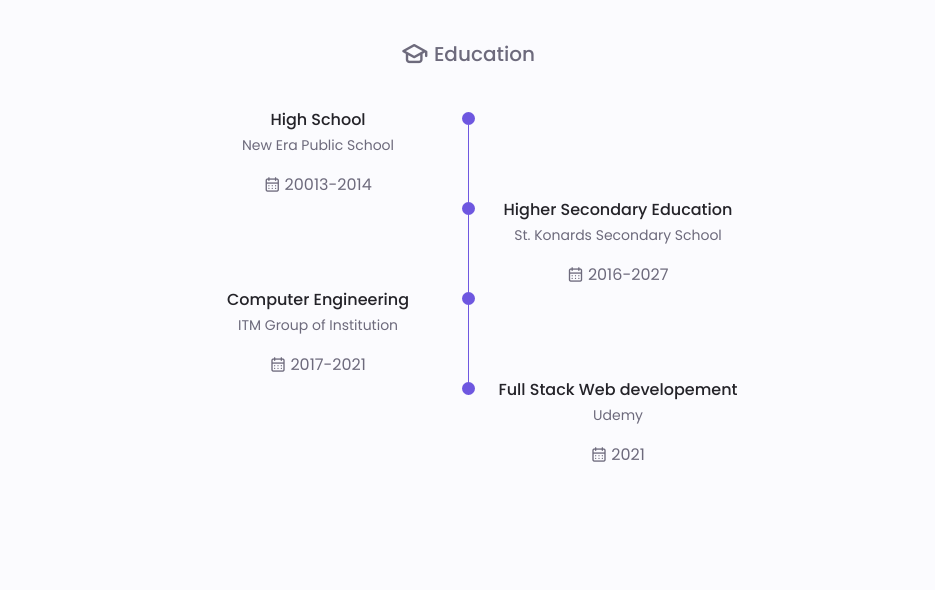
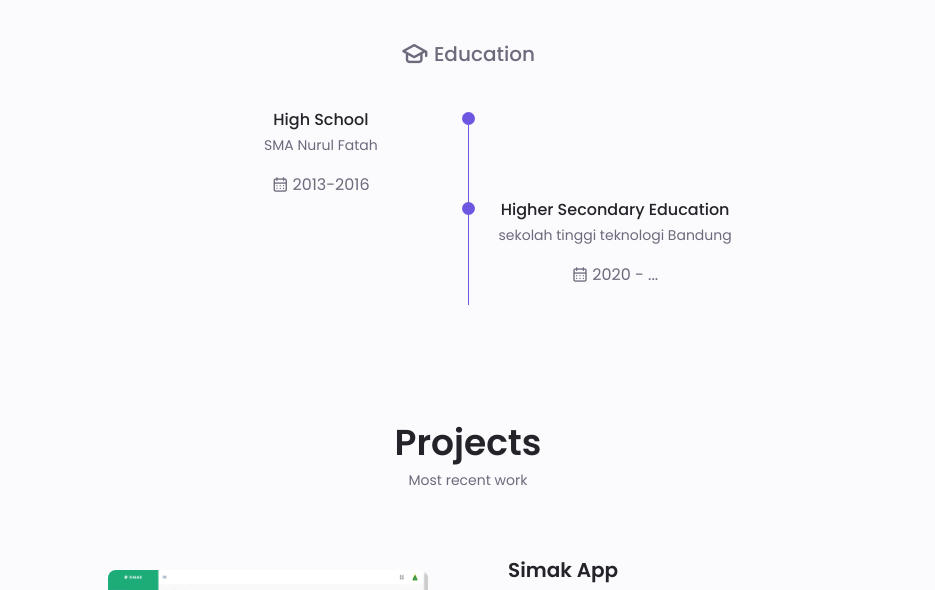
Before and after one commit to YoxApp/panduan, a plain HTML site: page index.html in a window 1280 px wide. Shown: the part 1580-2170 px from the top of the page, without its empty margins (172-1107 px from the left). Drawn offline with nearby package versions, Linux system fonts and the light colour scheme.

Commit message:
Update index.html

```diff
--- a/index.html
+++ b/index.html
@@ -27,9 +27,7 @@
             <li class="nav__item">
               <a href="#skills" class="nav__link"><i class="uil uil-file-alt nav__icon"></i>Skills</a>
             </li>
-            <li class="nav__item">
-              <a href="#services" class="nav__link"><i class="uil uil-briefcase-alt nav__icon"></i>Services</a>
-            </li>
+
             <li class="nav__item">
               <a href="#projects" class="nav__link"><i class="uil uil-scenery nav__icon"></i>Projects</a>
             </li>
@@ -68,7 +66,7 @@
               developer, with extensive knowledge in web technologies and in
               Programming.My aim is to create stylish websites<br>
               I am also a blogger. Read my blogs on
-              <a href="https://adityayaduvanshi.medium.com/" target="__blank"> Medium.</a>
+              <a href="#" target="__blank">blogger</a>
             </p>
             <div class="about__info">
               <div>
@@ -82,7 +80,7 @@
                   project</span>
               </div>
               <div>
-                <span class="about__info-title"><a href="https://open.spotify.com/user/9rajyhn03ll8w0ohk7usytvp2" target="_blank"><img src="https://img.icons8.com/doodle/48/000000/spotify.png"></a></span>
+                <span class="about__info-title"><a href="#" target="_blank"><img src="https://img.icons8.com/doodle/48/000000/spotify.png"></a></span>
                 <span class="about__info-name">My spotify <br> </span>
               </div>
             </div>
@@ -230,10 +228,10 @@
               <div class="qualification__data">
                 <div>
                   <h3 class="qualification__title">High School</h3>
-                  <span class="qualification__subtitle">New Era Public School</span>
+                  <span class="qualification__subtitle">SMA Nurul Fatah</span>
                   <div class="qualification__calender">
                     <i class="uil uil-calendar-alt"> </i>
-                    20013-2014
+                    2013-2016
                   </div>
                 </div>
                 <div>
@@ -254,51 +252,17 @@
                   <h3 class="qualification__title">
                     Higher Secondary Education
                   </h3>
-                  <span class="qualification__subtitle">St. Konards Secondary School</span>
+                  <span class="qualification__subtitle">sekolah tinggi teknologi Bandung</span>
                   <div class="qualification__calender">
                     <i class="uil uil-calendar-alt"> </i>
-                    2016-2027
+                    2020 - ...
+
                   </div>
                 </div>
               </div>
               <!--==================== QUALIFICATION 3 ====================-->
 
-              <div class="qualification__data">
-                <div>
-                  <h3 class="qualification__title">Computer Engineering</h3>
-                  <span class="qualification__subtitle">ITM Group of Institution</span>
-                  <div class="qualification__calender">
-                    <i class="uil uil-calendar-alt"> </i>
-                    2017-2021
-                  </div>
-                </div>
-                <div>
-                  <span class="qualification__rounder"></span>
 
-                  <span class="qualification__line"></span>
-                </div>
-              </div>
-              <!--==================== QUALIFICATION 4 ====================-->
-
-              <div class="qualification__data">
-                <div></div>
-                <div>
-                  <span class="qualification__rounder"></span>
-
-                  <!-- <span class="qualification__line"></span> -->
-                </div>
-                <div>
-                  <h3 class="qualification__title">
-                    Full Stack Web developement
-                  </h3>
-                  <span class="qualification__subtitle">Udemy</span>
-                  <div class="qualification__calender">
-                    <i class="uil uil-calendar-alt"> </i>
-                    2021
-                  </div>
-                </div>
-              </div>
-            </div>
 
             <!-- ---------------------------------------------------------------------work------------------------------------------------------ -->
           </div>
```
